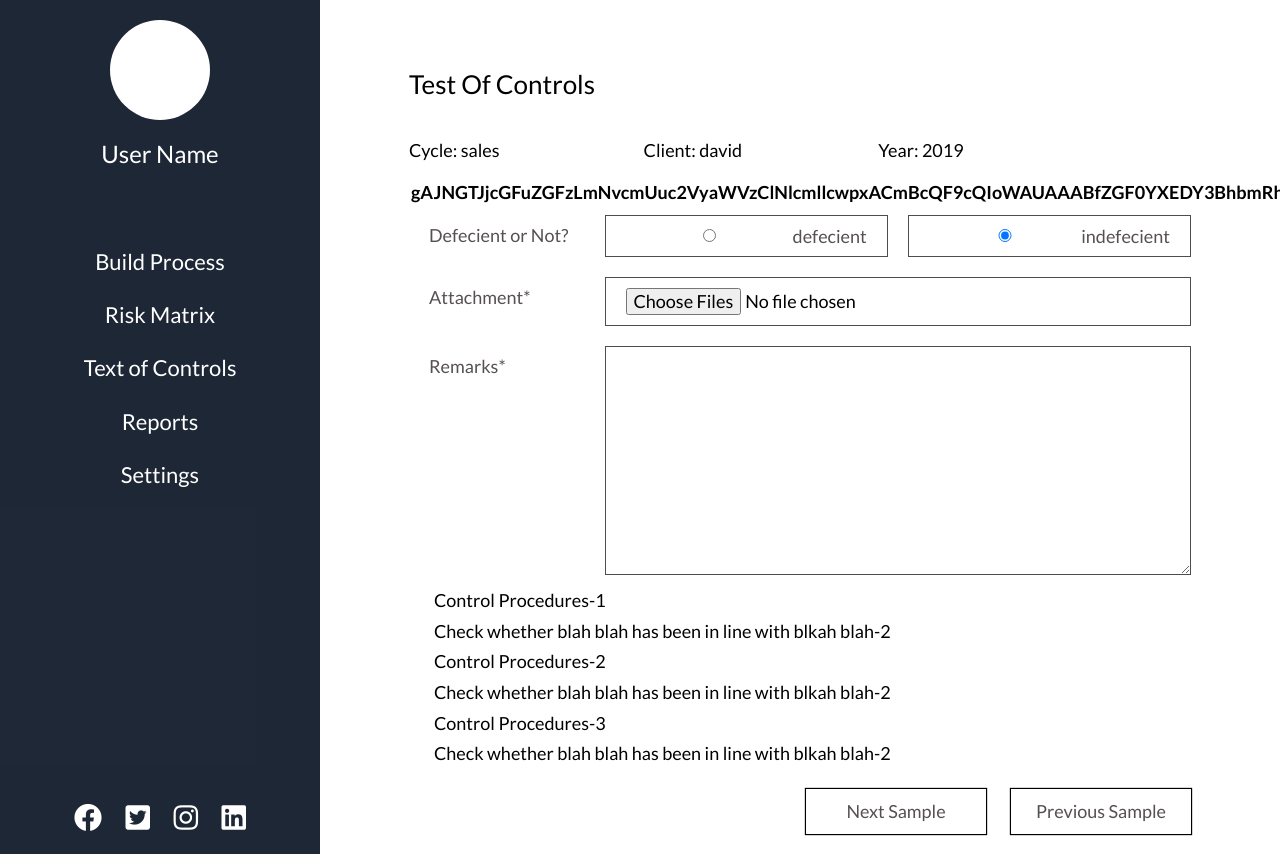
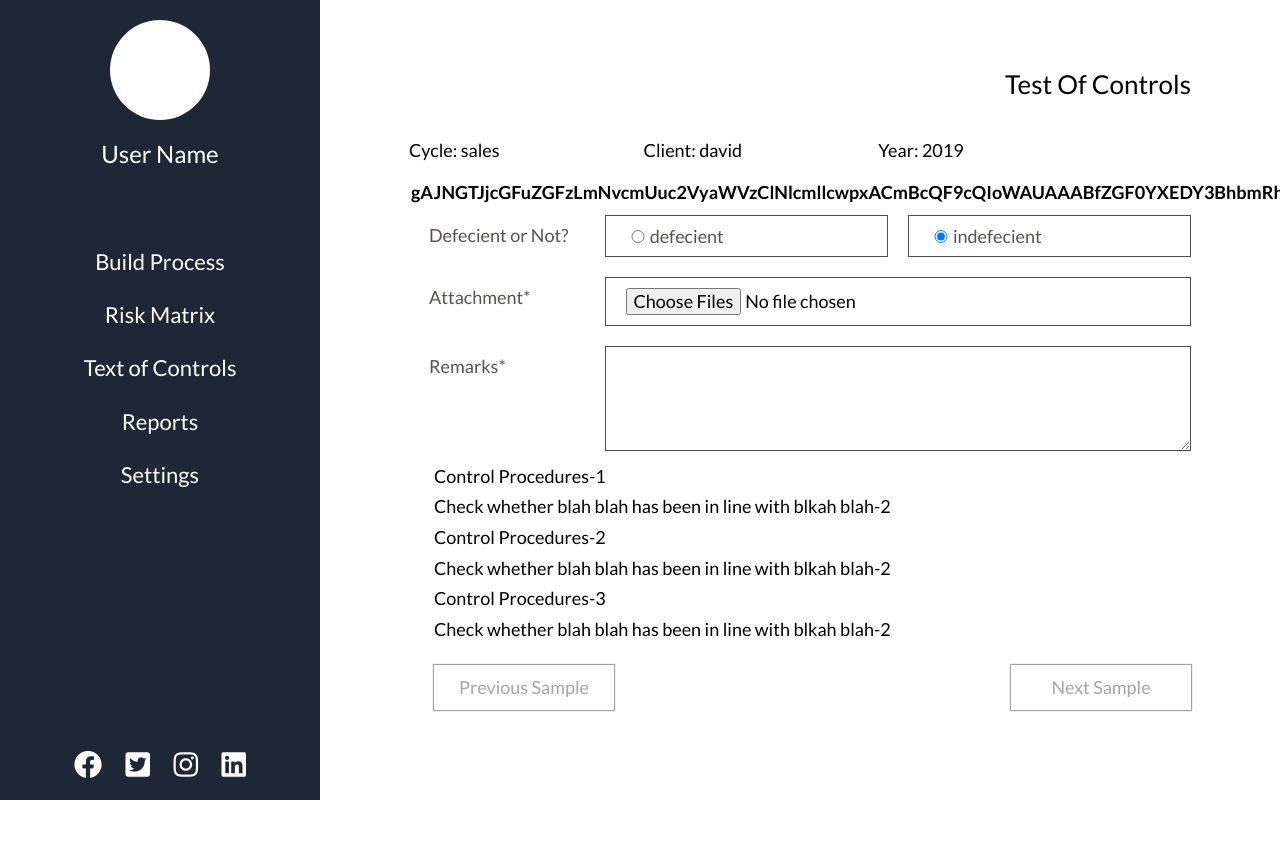
Before and after one commit to maestroDever/django-cycle-app, a Django app: template cycle/templates/sample_form.html in a window 1280 px wide. After the commit the page ends 800 px from the top, so only its background shows below. Run offline with Django 3.2, Linux system fonts and the light colour scheme; the template is opened without the code that fills it: values that come from a table or form of the project are taken from there, others are empty; data comes from the database, SQL or seed files in the repository; some libraries are stand-ins or nearby versions.

Commit message:
TOC page updated next, prev fixed

```diff
--- a/cycle/forms.py
+++ b/cycle/forms.py
@@ -425,7 +425,7 @@
 
 		def __init__(self, *args, **kwargs):
 			super(TOC_Form, self).__init__(*args, **kwargs)
-
+			self.fields['remarks'].widget.attrs['rows'] = 4
 			self.fields['defecient'] = forms.ChoiceField(label="Defecient or Not?", widget=forms.RadioSelect(), choices=self.Option_CHOICES)
 			self.fields['defecient'].required = False
 			self.fields['attachment'] = forms.FileField(widget=forms.ClearableFileInput(attrs={'multiple': True}),)
--- a/cycle/templates/sample_form.html
+++ b/cycle/templates/sample_form.html
@@ -41,7 +41,7 @@
         {% include 'sidebar.html' %}
         <div class="sampling_form">
                 <form action="" id="sample_form" method="post" enctype="multipart/form-data">
-                  <div class="modal-header" style="margin-top: 50px">
+                  <div class="modal-header" style="margin-top: 50px; text-align: right">
                       <h4 class="modal-title">Test Of Controls</h4>
                   </div>
                   <div class="sampling_data">
@@ -87,18 +87,19 @@
                                 <span></span>
                                 <span></span>
                             </button>
-                            <a class="general_btn"  href="/cycle/{{ the_next.id }}/edit/">Next Sample
+
+                            <button class="general_btn" id="prevBtn" data-sample="{{ the_prev.id }}"  style="margin-left: 25px" data-url="/cycle/{{ the_prev.id }}/edit/">Previous Sample
+                              <span></span>
+                              <span></span>
+                              <span></span>
+                              <span></span>
+                            </button>
+                            <button class="general_btn" id="nextBtn" data-sample="{{ the_next.id }}" data-url="/cycle/{{ the_next.id }}/edit/">Next Sample
                                 <span></span>
                                 <span></span>
                                 <span></span>
                                 <span></span>
-                            </a>
-                            <a class="general_btn" style="margin-left: 25px" href="/cycle/{{ the_prev.id }}/edit/">Previous Sample
-                              <span></span>
-                              <span></span>
-                              <span></span>
-                              <span></span>
-                            </a>
+                            </button>
                     </div>
                 </form>
 
@@ -124,6 +125,22 @@
       if($radios.is(':checked') === false) {
           $radios.filter('[value=indefecient]').prop('checked', true);
       }
+  });
+
+  var nextId = $("#nextBtn").data("sample")
+  var prevId = $("#prevBtn").data("sample")
+
+  if (nextId.length == 0) {
+    $("#nextBtn").addClass("btn-disabled");
+  }
+  if (prevId.length == 0) {
+    $("#prevBtn").addClass("btn-disabled");
+  }
+
+  $(".general_btn").on('click', function () {
+    if (!$(this).hasClass("btn-disabled")) {
+      document.location.href = $(this).data("url");
+    }
   });
 
   $("input[type=radio]").on('click', function () {
--- a/static/css/style.css
+++ b/static/css/style.css
@@ -978,9 +978,9 @@
     padding: 10px 20px;
     border: 1px solid #524b4b;
 }
-.sampling_form .radio {
-    display: flex;
-    width: 100%;
+.sampling_form .radio > input {
+    display: inline-block;
+    width: 10%;
     padding: 10px 20px;
     border: 1px solid #524b4b;
 }
```
Also changed, not shown: cycle/views.py (+4 -3 lines).
